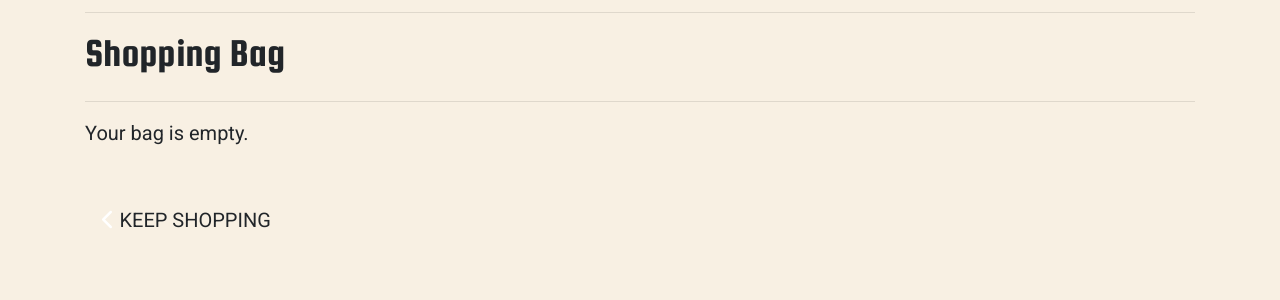
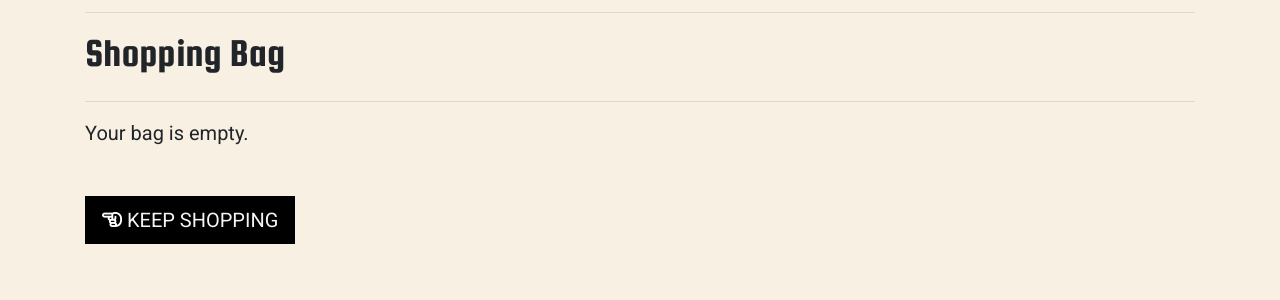
Before and after one commit to JackDilger/spins-and-needles-ms4, a Django app: page /bag/ in a window 1280 px wide. Shown: the part 225-525 px from the top of the page. Run offline with Django 3.2, Linux system fonts and the light colour scheme; some libraries are stand-ins or nearby versions.

Commit message:
Update keep shopping buttons in bag to match products page

```diff
--- a/bag/templates/bag/bag.html
+++ b/bag/templates/bag/bag.html
@@ -103,7 +103,7 @@
                                 <td colspan="5" class="text-right">
                                     <a href="{% url 'products' %}" class="btn keep-shopping-btn text-white rounded-0 btn-lg">
                                         <span>
-                                            <i class="fa-regular fa-hand-point-left"></i>
+                                            <i id="keep-shopping-icon-bag" class="fa-regular fa-hand-point-left"></i>
                                         </span>
                                         <span class="text-uppercase">Keep Shopping</span>
                                     </a>
@@ -119,9 +119,9 @@
                     </div>
                 {% else %}
                     <p class="lead mb-5">Your bag is empty.</p>
-                    <a href="{% url 'products' %}" class="btn btn-outline-black rounded-0 btn-lg">
+                    <a href="{% url 'products' %}" class="btn keep-shopping-btn text-white rounded-0 btn-lg">
                         <span>
-                            <i class="fas fa-chevron-left"></i>
+                            <i id="keep-shopping-icon-bag-empty" class="fa-regular fa-hand-point-left"></i>
                         </span>
                         <span class="text-uppercase">Keep Shopping</span>
                     </a>
--- a/static/css/base.css
+++ b/static/css/base.css
@@ -231,6 +231,14 @@
   color: white;
 }
 
+#keep-shopping-icon-bag-empty {
+  color: white;
+}
+
+#keep-shopping-icon-bag {
+  color: white;
+}
+
 .update-link,
 .remove-item {
   cursor: pointer;
```
